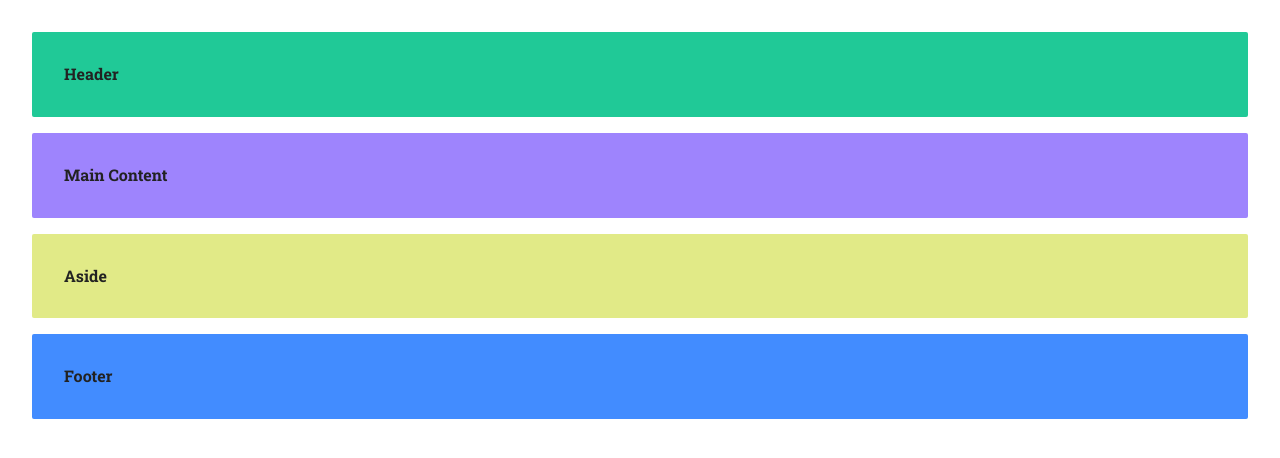
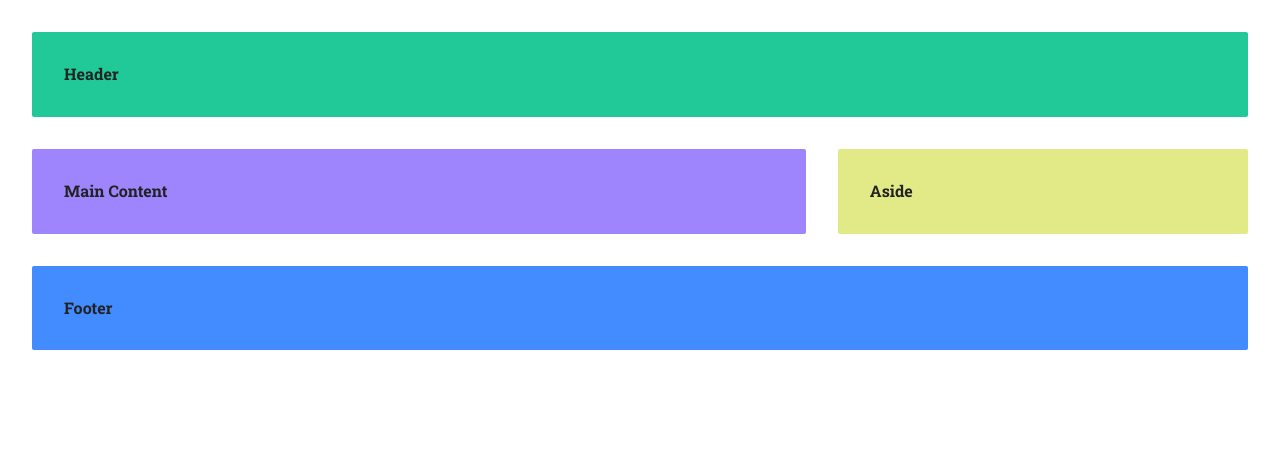
Before and after one commit to hubudibu/codeberry-css-grid, a plain HTML site: page index.html in a window 1280 px wide. Drawn offline with Linux system fonts and the light colour scheme.

Commit message:
1. megoldás: grid

```diff
--- a/index.html
+++ b/index.html
@@ -8,6 +8,7 @@
 </head>
 <body>
 
+  <div class="container">
     <header>
       Header
     </header>
@@ -20,6 +21,7 @@
     <footer>
       Footer
     </footer>
+  </div>
 
 </body>
 </html>
--- a/style.css
+++ b/style.css
@@ -16,7 +16,16 @@ header, main, aside, footer {
   margin: 1em;
 }
 
-header { background: #20C997; }
-main { background: #9E84FD; }
-aside { background:  #E1EA87; }
-footer { background: #428CFF; }
+header { background: #20C997; grid-area: header; }
+main { background: #9E84FD; grid-area: main; }
+aside { background:  #E1EA87; grid-area: aside; }
+footer { background: #428CFF; grid-area: footer; }
+
+.container {
+  display: grid;
+  grid-template-areas:
+    "header header header"
+    "main main aside"
+    "footer footer footer"
+  ;
+}
```
Lines whose indentation alone changed are shown as unchanged.
